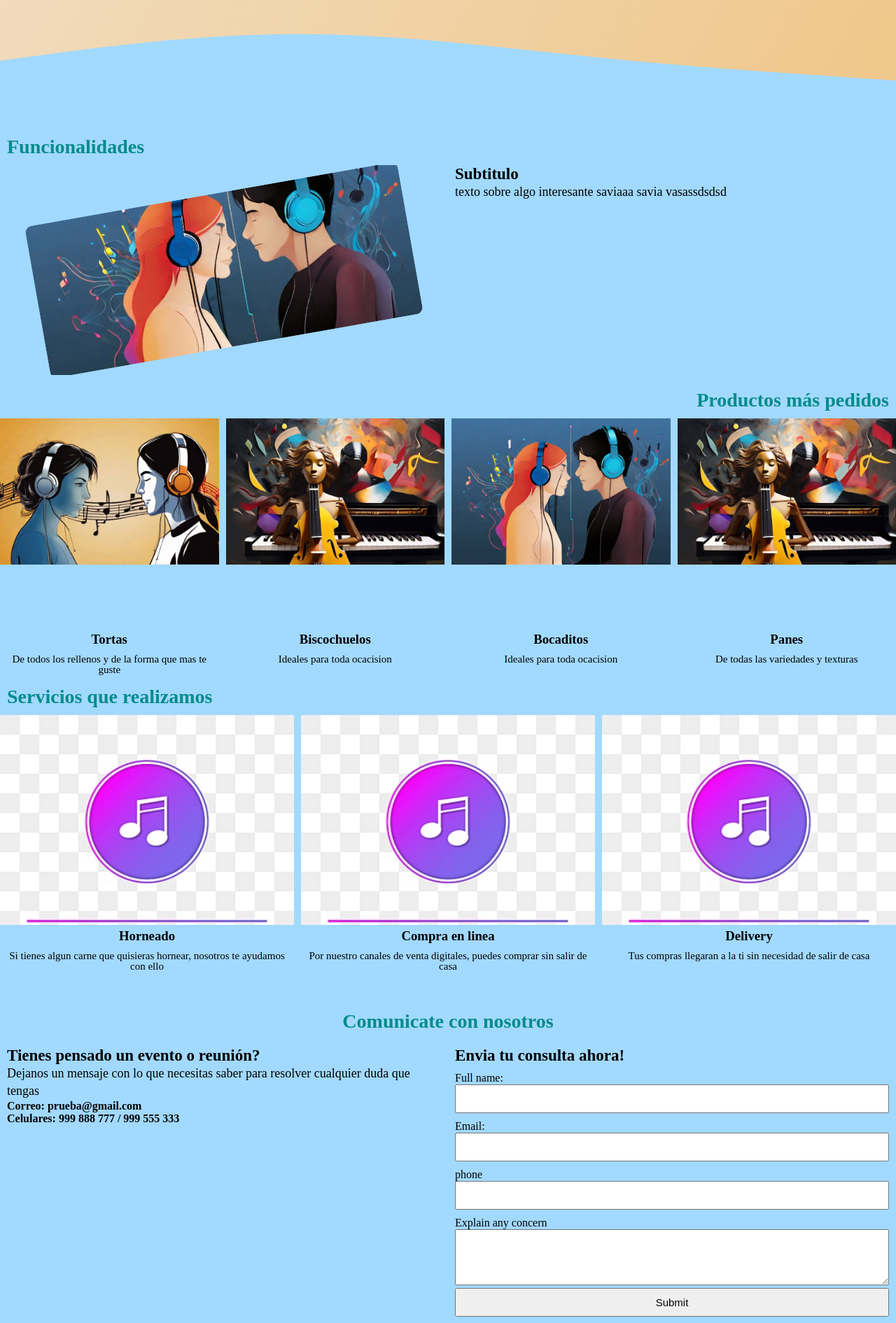
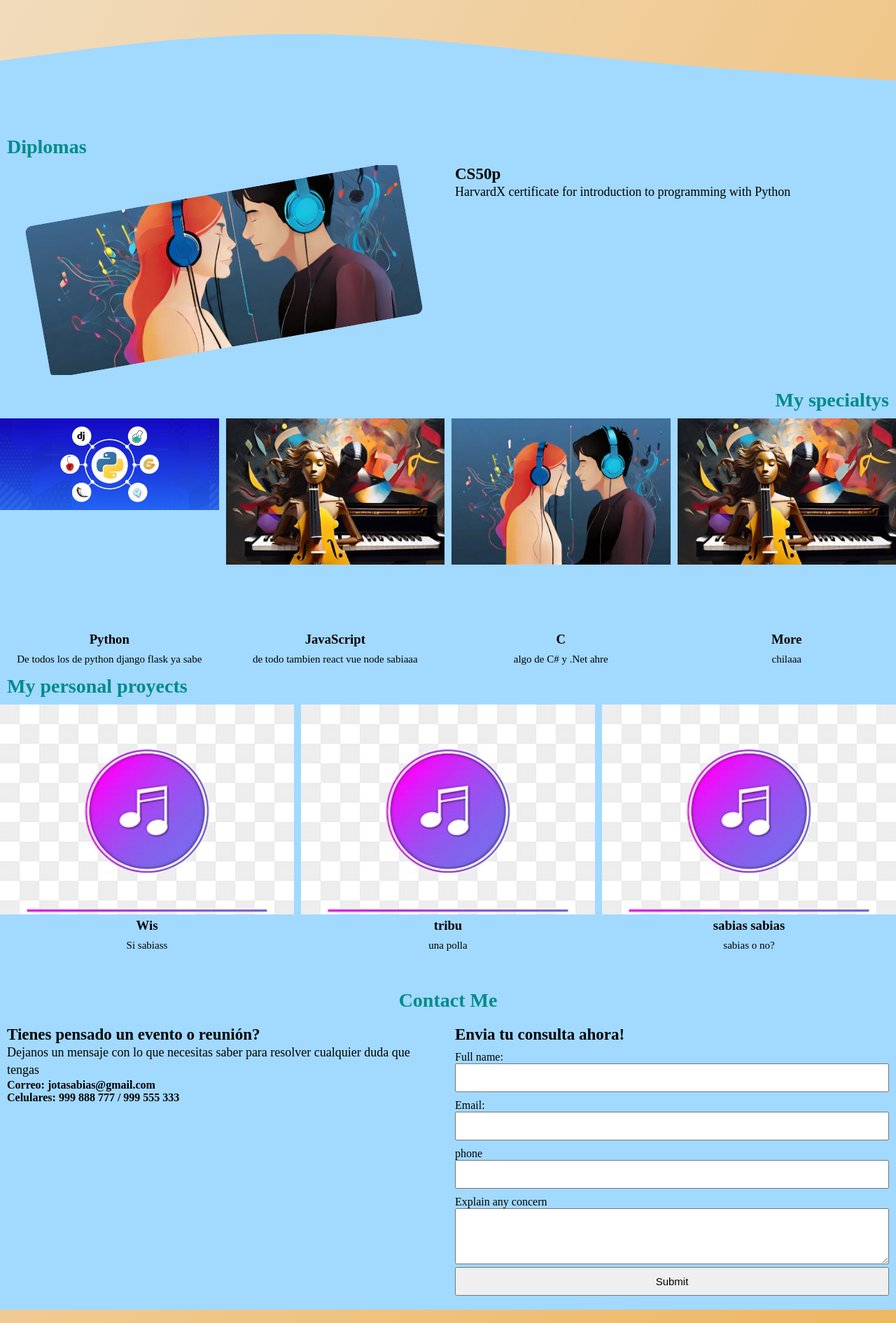
Before and after one commit to JOTALGS/Profile, a Flask app: page / in a window 1280 px wide. Shown: the part 444-2335 px from the top of the page at 70% size. Run offline with Flask 3, Linux system fonts and the light colour scheme; some libraries are stand-ins or nearby versions.

Commit message:
Add files via upload

```diff
--- a/static/css/main.css
+++ b/static/css/main.css
@@ -167,7 +167,7 @@ a {
 	transform: rotate(0deg) translate(-30px, -30px);
 	width: calc(100% + 60px);
 	height: calc(100% + 60px);
-	background-image: url(../assets/img/preview4.png);
+	background-image: url(../assets/img/CertificadoHarvardXCS50P_edX.png);
 }
 
 .patrs p {
--- a/templates/index.html
+++ b/templates/index.html
@@ -38,7 +38,7 @@
     </svg>
     <div class="contents">
         <section>
-            <h1>Funcionalidades</h1>
+            <h1>Diplomas</h1>
             <div class="div-flex">
                 <div class="parts">
                     <div class="content-img">
@@ -46,77 +46,77 @@
                     </div>
                 </div>
                 <div class="parts">
-                    <h2>Subtitulo</h2>
-                    <p>texto sobre algo interesante saviaaa savia vasassdsdsd</p>
+                    <h2>CS50p</h2>
+                    <p>HarvardX certificate for introduction to programming with Python</p>
                 </div>
             </div>
         </section>
         <section id="productos">
-			<h1>Productos más pedidos</h1>
+			<h1>My specialtys</h1>
 			<div class="div-grid">
 				<div class="grid-item">
 					<div class="content-img-pro">
-						<img src="static/assets/img/preview1.png">
+						<img src="static/assets/img/pyths.png">
 					</div>
-					<h3>Tortas</h3>
-					<p>De todos los rellenos y de la forma que mas te guste</p>
+					<h3>Python</h3>
+					<p>De todos los de python django flask ya sabe</p>
 				</div>
 				<div class="grid-item">
 					<div class="content-img-pro">
 						<img src="static/assets/img/preview4.png">
 					</div>
-					<h3>Biscochuelos</h3>
-					<p>Ideales para toda ocacision</p>
+					<h3>JavaScript</h3>
+					<p>de todo tambien react vue node sabiaaa</p>
 				</div>
 				<div class="grid-item">
 					<div class="content-img-pro">
 						<img src="static/assets/img/preview3.png">
 					</div>
-					<h3>Bocaditos</h3>
-					<p>Ideales para toda ocacision</p>
+					<h3>C</h3>
+					<p>algo de C# y .Net ahre</p>
 				</div>
 				<div class="grid-item">
 					<div class="content-img-pro">
 						<img src="static/assets/img/preview4.png">
 					</div>
-					<h3>Panes</h3>
-					<p>De todas las variedades y texturas</p>
+					<h3>More</h3>
+					<p>chilaaa</p>
 				</div>
 			</div>
 		</section>
         <section id="servicios">
-			<h1>Servicios que realizamos</h1>
+			<h1>My personal proyects</h1>
 			<div class="div-grid">
 				<div class="grid-item">
 					<div class="content-img-pro">
 						<img src="static/assets/img/preview2.png">
 					</div>
-					<h3>Horneado</h3>
-					<p>Si tienes algun carne que quisieras hornear, nosotros te ayudamos con ello</p>
+					<h3>Wis</h3>
+					<p>Si sabiass</p>
 				</div>
 				<div class="grid-item">
 					<div class="content-img-pro">
 						<img src="static/assets/img/preview2.png">
 					</div>
-					<h3>Compra en linea</h3>
-					<p>Por nuestro canales de venta digitales, puedes comprar sin salir de casa</p>
+					<h3>tribu</h3>
+					<p>una polla</p>
 				</div>
 				<div class="grid-item">
 					<div class="content-img-pro">
 						<img src="static/assets/img/preview2.png">
 					</div>
-					<h3>Delivery</h3>
-					<p>Tus compras llegaran a la ti sin necesidad de salir de casa</p>
+					<h3>sabias sabias</h3>
+					<p>sabias o no?</p>
 				</div>
 			</div>
 		</section>
         <section id="contacto">
-			<h1>Comunicate con nosotros</h1>
+			<h1>Contact Me</h1>
 			<div class="div-flex">
 				<div class="parts">
 					<h2>Tienes pensado un evento o reunión?</h2>
 					<p>Dejanos un mensaje con lo que necesitas saber para resolver cualquier duda que tengas</p>
-					<h4>Correo: prueba@gmail.com</h4>
+					<h4>Correo: jotasabias@gmail.com</h4>
 					<h4>Celulares: 999 888 777 / 999 555 333</h4>
 				</div>
 				<div class="parts">
```
Also changed, not shown: static/assets/img/CertificadoHarvardXCS50P_edX.png (added), static/assets/img/pyths.png (added).
